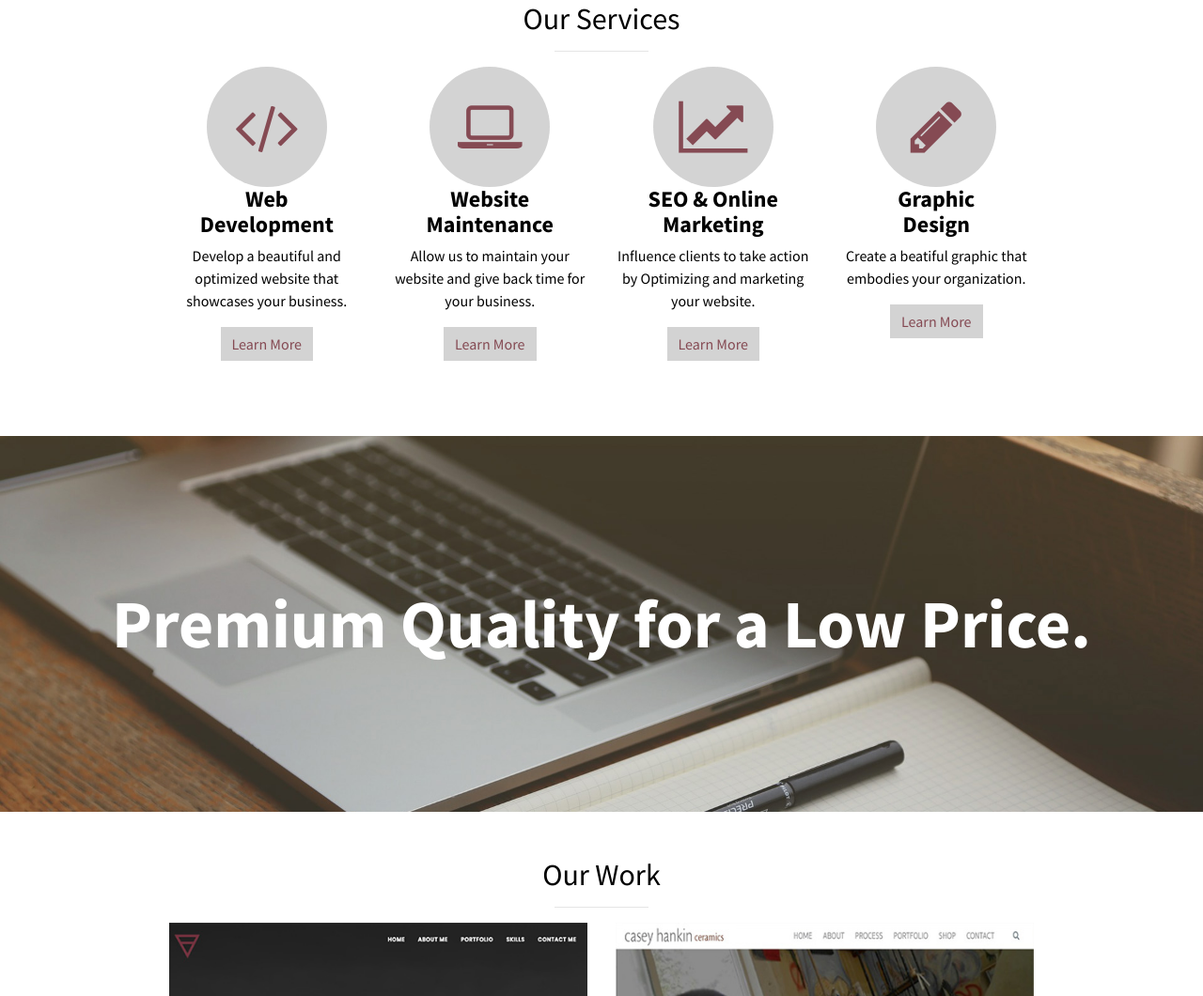
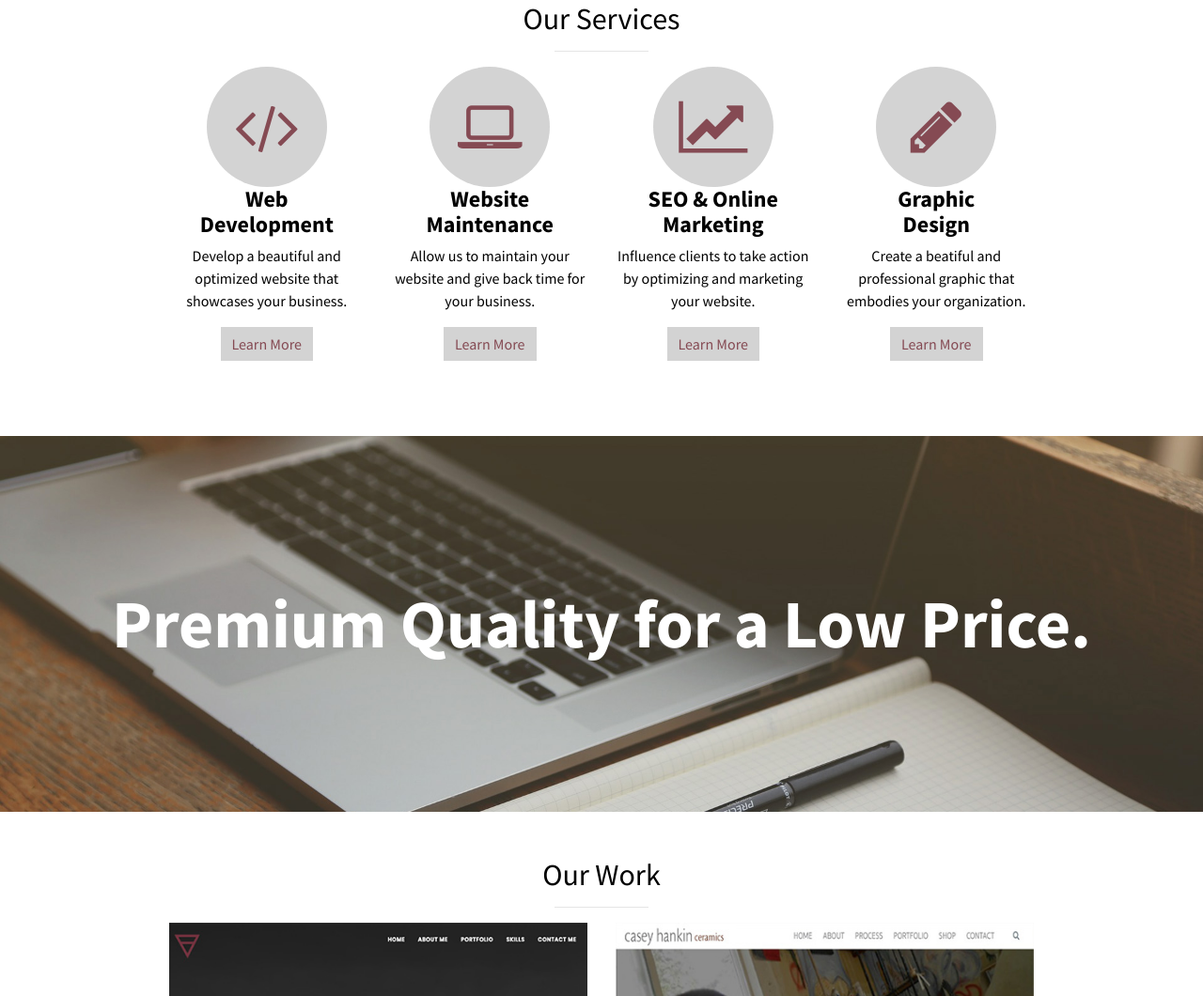
Before and after one commit to courtlandw97/JayFrame, a website: page index.html in a window 1280 px wide. Shown: the part 847-1907 px from the top of the page at 94% size. Drawn offline with Linux system fonts and the light colour scheme.

Commit message:
Addded Verbiage

```diff
--- a/index.html
+++ b/index.html
@@ -115,7 +115,7 @@
                                 <h4>
                                     <strong>SEO & Online Marketing</strong>
                                 </h4>
-                                <p>Influence clients to take action by Optimizing and marketing your website.</p>
+                                <p>Influence clients to take action by optimizing and marketing your website.</p>
                                 <a href="#" class="btn btn-light">Learn More</a>
                             </div>
                         </div>
@@ -128,7 +128,7 @@
                                 <h4>
                                     <strong>Graphic<br> Design</strong>
                                 </h4>
-                                <p>Create a beatiful graphic that embodies your organization.</p>
+                                <p>Create a beatiful and professional graphic that embodies your organization.</p>
                                 <a href="#" class="btn btn-light">Learn More</a>
                             </div>
                         </div>
```
